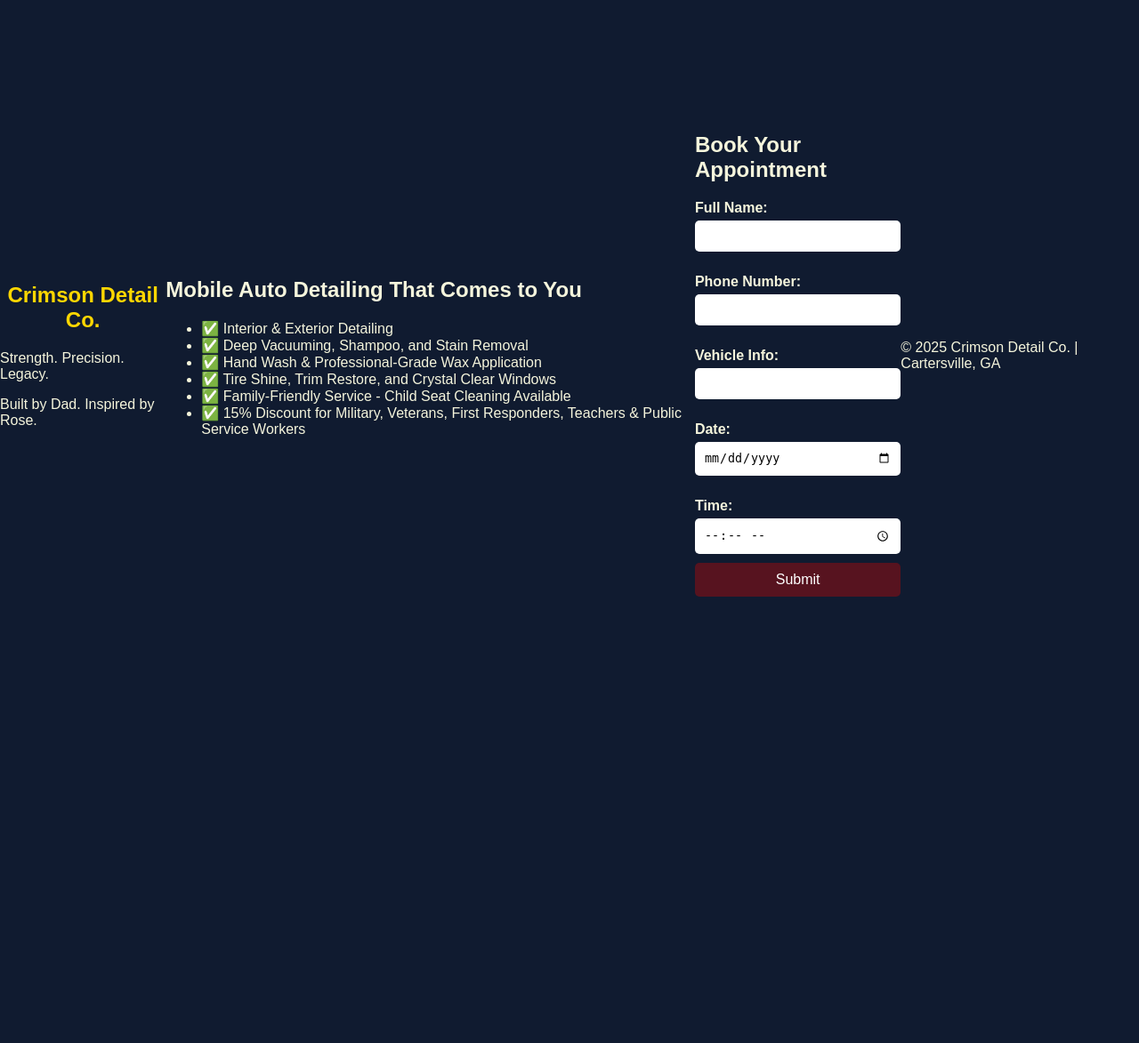
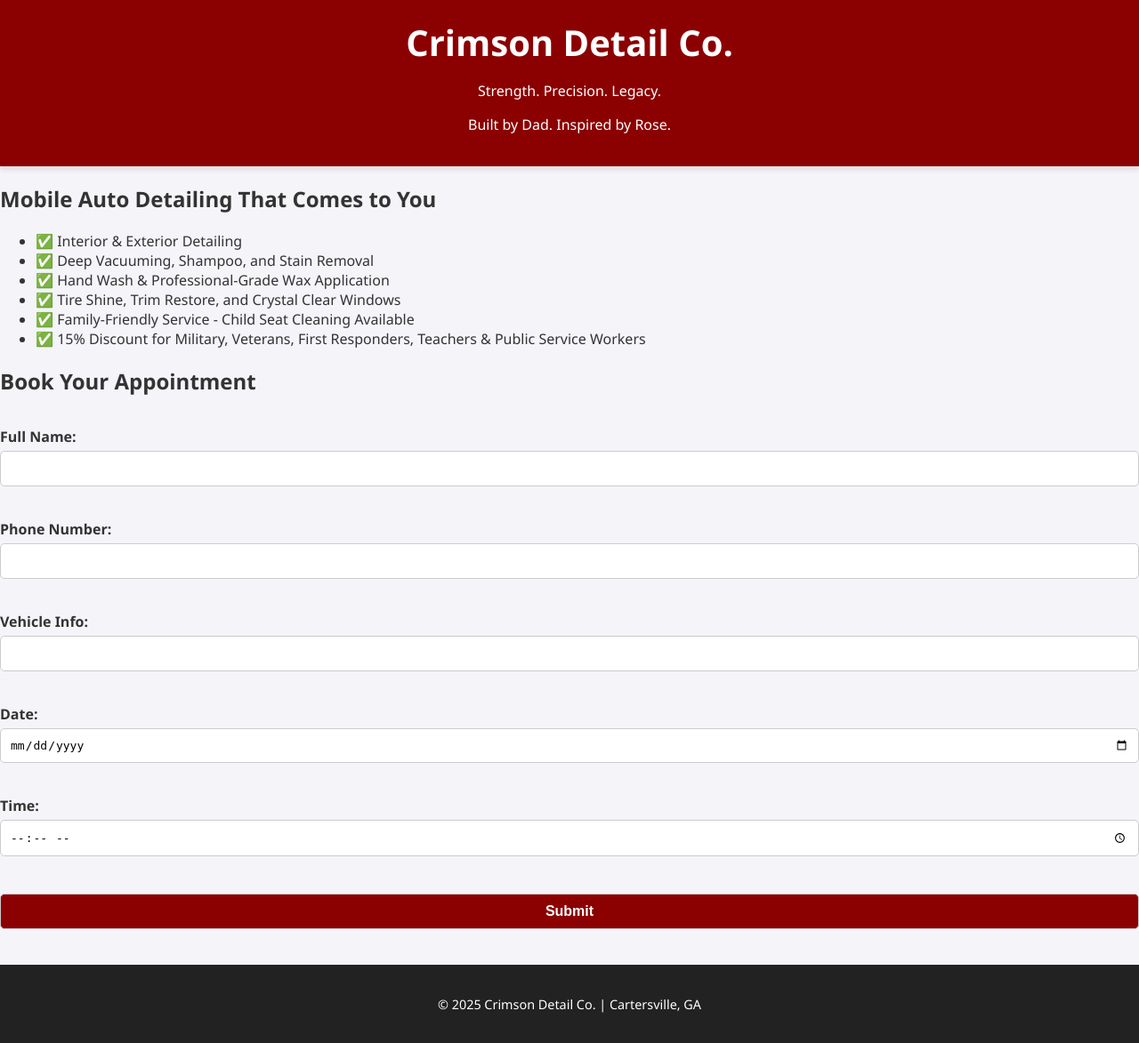
Before and after one commit to Dem-i/crimsondetail, a Flask app: page / in a window 1280 px wide. Shown: the whole page at 89% size. Before the commit the page ends 671 px from the top, so only its background shows below. Run offline with Flask 3, Linux system fonts and the light colour scheme.

Commit message:
Update styles.css

```diff
--- a/templates/static/styles.css
+++ b/templates/static/styles.css
@@ -1,68 +1,81 @@
+/* styles.css */
+
 body {
-  font-family: Arial, sans-serif;
-  background-color: #101B30;
-  color: #F5F5DC;
+  font-family: 'Segoe UI', Tahoma, Geneva, Verdana, sans-serif;
+  background-color: #f4f4f9;
   margin: 0;
   padding: 0;
-  display: flex;
-  justify-content: center;
-  align-items: center;
-  height: 100vh;
+  color: #333;
 }
 
-.container {
-  background-color: #1c2a47;
-  padding: 30px;
-  border-radius: 10px;
-  box-shadow: 0 4px 10px rgba(0, 0, 0, 0.5);
-  max-width: 400px;
-  width: 100%;
+header {
+  background-color: #8b0000;
+  color: white;
+  padding: 20px 0;
+  text-align: center;
+  box-shadow: 0 4px 6px rgba(0, 0, 0, 0.1);
 }
 
-h1 {
-  margin-bottom: 20px;
+header h1 {
+  margin: 0;
+  font-size: 2.5em;
+}
+
+.discount-banner {
+  background-color: #ffd700;
+  color: #8b0000;
+  padding: 10px;
   text-align: center;
-  font-size: 24px;
-  color: #FFD700;
+  font-weight: bold;
+  font-size: 1.2em;
+  border-bottom: 2px solid #8b0000;
+}
+
+main {
+  max-width: 600px;
+  margin: 30px auto;
+  padding: 20px;
+  background-color: white;
+  box-shadow: 0 0 10px rgba(0, 0, 0, 0.1);
+  border-radius: 8px;
+}
+
+form {
+  display: flex;
+  flex-direction: column;
 }
 
 label {
-  display: block;
   margin-top: 15px;
-  margin-bottom: 5px;
   font-weight: bold;
 }
 
-input[type="text"],
-input[type="tel"],
-input[type="date"],
-input[type="time"] {
-  width: 100%;
+input, select, button {
   padding: 10px;
-  border: none;
+  margin-top: 5px;
+  border: 1px solid #ccc;
   border-radius: 5px;
-  margin-bottom: 10px;
-  box-sizing: border-box;
+  font-size: 1em;
 }
 
 button {
-  width: 100%;
-  background-color: #57131F;
+  background-color: #8b0000;
   color: white;
-  padding: 10px;
-  border: none;
-  border-radius: 5px;
-  font-size: 16px;
+  font-weight: bold;
+  margin-top: 20px;
   cursor: pointer;
   transition: background-color 0.3s ease;
 }
 
 button:hover {
-  background-color: #802730;
+  background-color: #a30000;
 }
 
-#message {
-  margin-top: 15px;
+footer {
   text-align: center;
-  font-size: 14px;
+  padding: 20px;
+  margin-top: 40px;
+  background-color: #222;
+  color: white;
+  font-size: 0.9em;
 }
```
